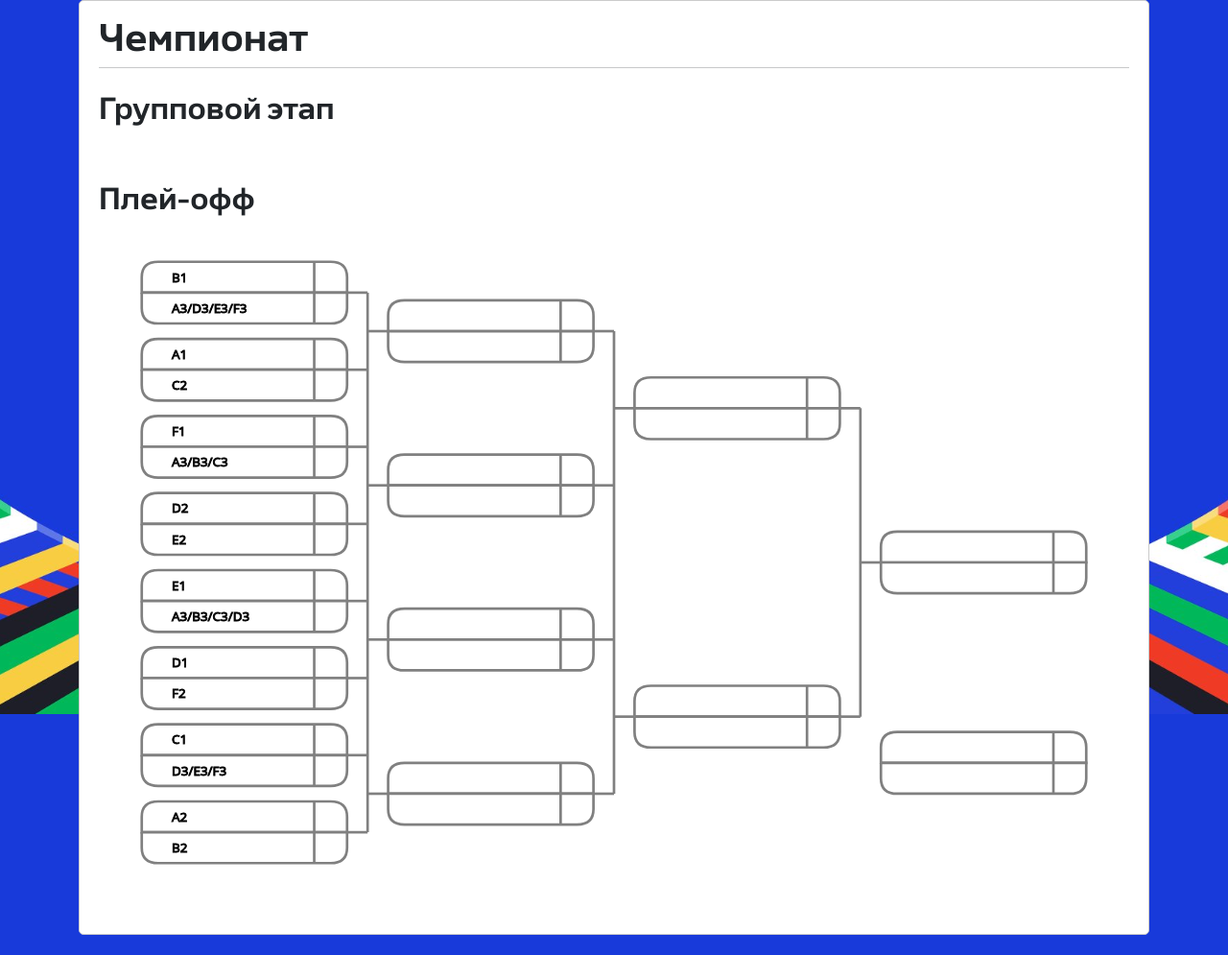
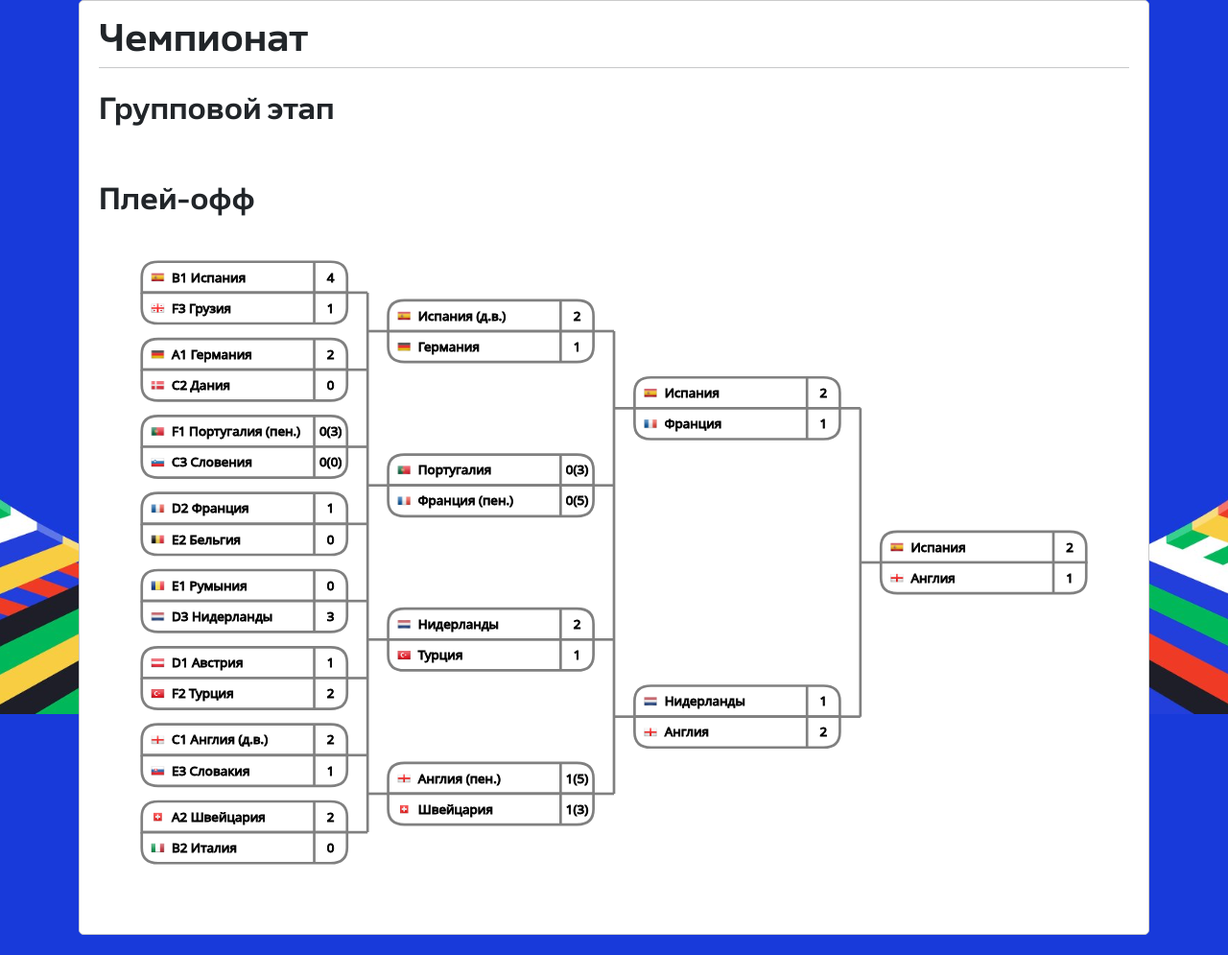
Before and after one commit to Kostr/euro-champ-2024, a Django app: page /tournament/ in a window 1280 px wide. Shown: the part 56-1051 px from the top of the page at 96% size. Run offline with Django 4.2, Linux system fonts and the light colour scheme; data that the repository does not hold is empty; some libraries are stand-ins or nearby versions.

Commit message:
Update tournament
Signed-off-by: Konstantin Aladyshev <aladyshev22@gmail.com>

```diff
--- a/euro_champ_2024/gambling/templates/gambling/tournament.html
+++ b/euro_champ_2024/gambling/templates/gambling/tournament.html
@@ -105,39 +105,39 @@ var FLAG_HEIGHT = RECT_Y_SIZE/2
 
 space=0
 
-var round1_data = [{'name':'B1', 'score':'', 'class': ''},
-			{'name':'A3/D3/E3/F3', 'score':'', 'class': ''},
-			{'name':'A1', 'score':'', 'class': ''},
-			{'name':'C2', 'score':'', 'class': ''},
-			{'name':'F1', 'score':'', 'class': ''},
-			{'name':'A3/B3/C3', 'score':'', 'class': ''},
-			{'name':'D2', 'score':'', 'class': ''},
-			{'name':'E2', 'score':'', 'class': ''},
-			{'name':'E1', 'score':'', 'class': ''},
-			{'name':'A3/B3/C3/D3', 'score':'', 'class': ''},
-			{'name':'D1', 'score':'', 'class': ''},
-			{'name':'F2', 'score':'', 'class': ''},
-			{'name':'C1', 'score':'', 'class': ''},
-			{'name':'D3/E3/F3', 'score':'', 'class': ''},
-			{'name':'A2', 'score':'', 'class': ''},
-			{'name':'B2', 'score':'', 'class': ''}]
+var round1_data = [{'name':'B1 Испания', 'score':'4', 'class': 'Spain'},
+			{'name':'F3 Грузия', 'score':'1', 'class': 'Georgia'},
+			{'name':'A1 Германия', 'score':'2', 'class': 'Germany'},
+			{'name':'C2 Дания', 'score':'0', 'class': 'Denmark'},
+			{'name':'F1 Португалия (пен.)', 'score':'0(3)', 'class': 'Portugal'},
+			{'name':'C3 Словения', 'score':'0(0)', 'class': 'Slovenia'},
+			{'name':'D2 Франция', 'score':'1', 'class': 'France'},
+			{'name':'E2 Бельгия', 'score':'0', 'class': 'Belgium'},
+			{'name':'E1 Румыния', 'score':'0', 'class': 'Romania'},
+			{'name':'D3 Нидерланды', 'score':'3', 'class': 'Netherlands'},
+			{'name':'D1 Австрия', 'score':'1', 'class': 'Austria'},
+			{'name':'F2 Турция', 'score':'2', 'class': 'Turkey'},
+			{'name':'C1 Англия (д.в.)', 'score':'2', 'class': 'England'},
+			{'name':'E3 Словакия', 'score':'1', 'class': 'Slovakia'},
+			{'name':'A2 Швейцария', 'score':'2', 'class': 'Switzerland'},
+			{'name':'B2 Италия', 'score':'0', 'class': 'Italy'}]
 
-var round2_data = [{'name':'', 'score':'', 'class': ''},
-			{'name':'', 'score':'', 'class': ''},
-			{'name':'', 'score':'', 'class': ''},
-			{'name':'', 'score':'', 'class': ''},
-			{'name':'', 'score':'', 'class': ''},
-			{'name':'', 'score':'', 'class': ''},
-			{'name':'', 'score':'', 'class': ''},
-			{'name':'', 'score':'', 'class': ''}]
+var round2_data = [{'name':'Испания (д.в.)', 'score':'2', 'class': 'Spain'},
+			{'name':'Германия', 'score':'1', 'class': 'Germany'},
+			{'name':'Португалия', 'score':'0(3)', 'class': 'Portugal'},
+			{'name':'Франция (пен.)', 'score':'0(5)', 'class': 'France'},
+			{'name':'Нидерланды', 'score':'2', 'class': 'Netherlands'},
+			{'name':'Турция', 'score':'1', 'class': 'Turkey'},
+			{'name':'Англия (пен.)', 'score':'1(5)', 'class': 'England'},
+			{'name':'Швейцария', 'score':'1(3)', 'class': 'Switzerland'}]
 
-var round3_data = [{'name':'', 'score':'', 'class': ''},
-			{'name':'', 'score':'', 'class': ''},
-			{'name':'', 'score':'', 'class': ''},
-			{'name':'', 'score':'', 'class': ''}]
+var round3_data = [{'name':'Испания', 'score':'2', 'class': 'Spain'},
+			{'name':'Франция', 'score':'1', 'class': 'France'},
+			{'name':'Нидерланды', 'score':'1', 'class': 'Netherlands'},
+			{'name':'Англия', 'score':'2', 'class': 'England'}]
 
-var round4_data = [{'name':'', 'score':'', 'class': ''},
-			{'name':'', 'score':'', 'class': ''}]
+var round4_data = [{'name':'Испания', 'score':'2', 'class': 'Spain'},
+			{'name':'Англия', 'score':'1', 'class': 'England'}]
 
 var round_3rd_place = [{'name':'', 'score':'', 'class': ''},
 			{'name':'', 'score':'', 'class': ''}]
@@ -177,7 +177,7 @@ drawRound(round1_data, 1)
 drawRound(round2_data, 2)
 drawRound(round3_data, 3)
 drawRound(round4_data, 4)
-drawRound(round_3rd_place, 4.5)
+//drawRound(round_3rd_place, 4.5)
 
 function drawRound(round_data, round_number) {
 	command=innerSpace.selectAll("whatever")
```
